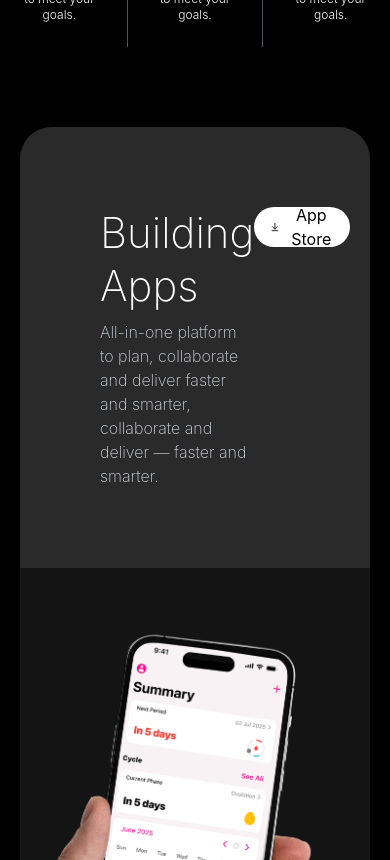
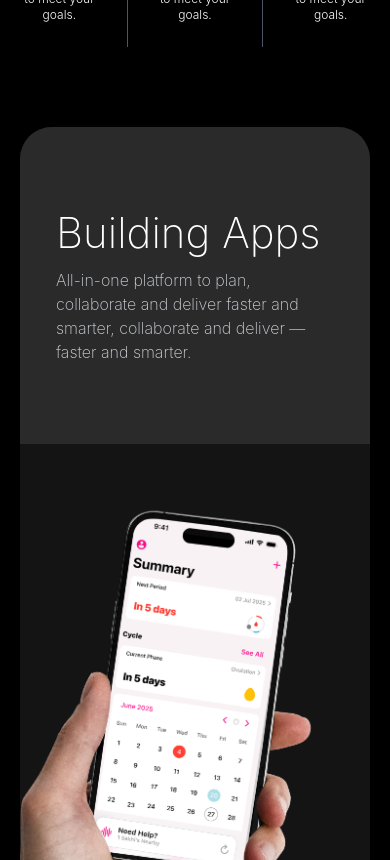
Before and after one commit to thekarandeveloper/thekarandeveloper, a Next.js app: page / in a window 390 px wide. Shown: the part 1140-2000 px from the top of the page. Built offline with nearby package versions, Linux system fonts and the light colour scheme.

Commit message:
fixed-top-banner

```diff
--- a/components/TopAppsBanner.jsx
+++ b/components/TopAppsBanner.jsx
@@ -9,7 +9,7 @@ export default function BannerApps(){
     return (
         <section className="w-full px-5  md:px-20 ">
         <div className="bg-[#141414]  rounded-4xl overflow-hidden pb-10 md:pb-0">
-        <div className="w-full flex flex-row px-20 border-b-0 border-b-gray-700 py-20 bg-[#2a2a2a] pt-20 ">
+        <div className="w-full flex  flex-col md:flex-row px-5 md:px-20 border-b-0 border-b-gray-700 py-20 bg-[#2a2a2a] pt-20 ">
         <Header
         heading={"Building Apps"}
         // subHeading={"Solving Problems"}
@@ -18,7 +18,7 @@ export default function BannerApps(){
         }
         align="left"
         />
-          <ActionButton label={"App Store"} Icon={ArrowDownToLineIcon} color="white"  onClick={() => alert("Grey clicked!")}></ActionButton>
+          <ActionButton className="hidden md:block" label={"App Store"} Icon={ArrowDownToLineIcon} color="white"  onClick={() => alert("Grey clicked!")}></ActionButton>
         </div>
 
 
--- a/components/micro/Header.jsx
+++ b/components/micro/Header.jsx
@@ -24,7 +24,7 @@ export default function Header({
       : "items-center text-center"
 
   return (
-    <div className={`w-full flex flex-col justify-center gap-2 ${alignmentClasses}`}>
+    <div className={`w-full flex flex-col justify-center gap-2 px-4 ${alignmentClasses}`}>
 
       {/* Heading */}
       {heading && (
```
